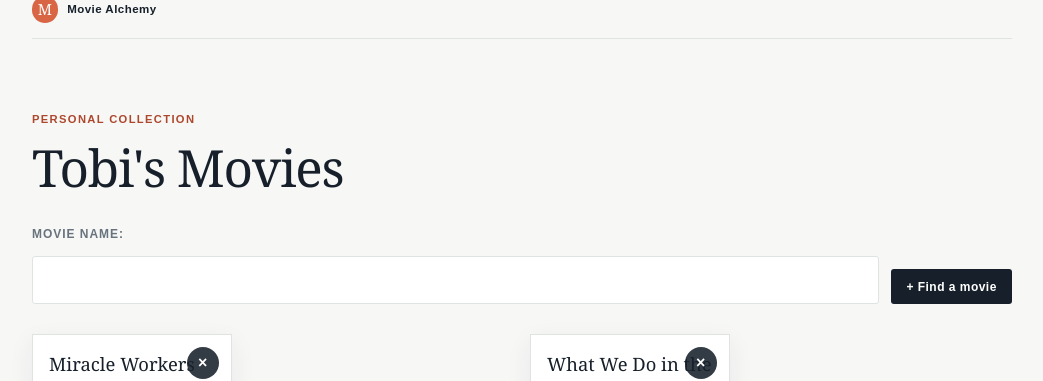
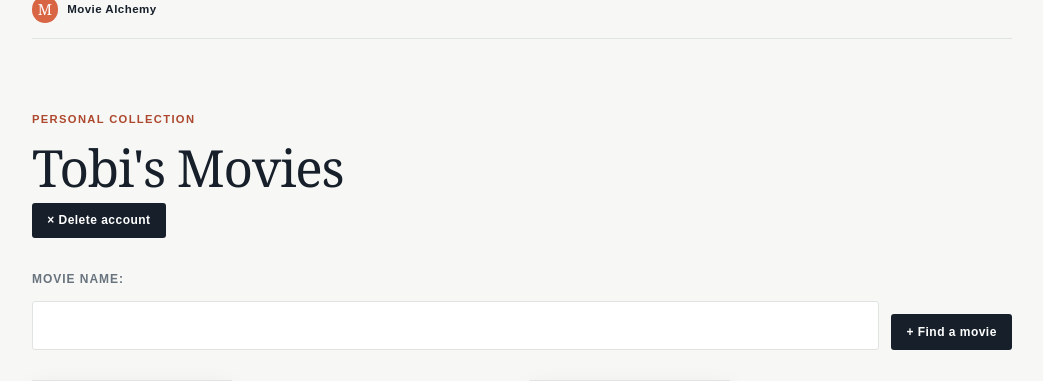
Before and after one commit to Tobbyte/movie_alchemy, a Flask app: page /users/1/movies in a window 1280 px wide. Shown: the part 24-405 px from the top of the page, without its empty margins (118-1161 px from the left). Run offline with Flask 3, Linux system fonts and the light colour scheme.

Commit message:
delete user

```diff
--- a/movie_alchemy/app.py
+++ b/movie_alchemy/app.py
@@ -165,7 +165,13 @@ class MovieAlchemyApp:
         self.app.add_url_rule(
             "/users/<int:user_id>/movies/<int:movie_id>/delete",
             view_func=self.delete_favorite_movie,
-            methods=["POST"],
+            methods=["POST"],  # post bc. form has no delete method.
+        )
+
+        self.app.add_url_rule(
+            "/users/<int:user_id>/delete",
+            view_func=self.delete_user,
+            methods=["POST"],  # post bc. form has no delete method.
         )
 
     ### route handlers ###
@@ -407,6 +413,26 @@ class MovieAlchemyApp:
             )
         return redirect(url_for("users_movies", user_id=user_id), 303)
 
+    def delete_user(
+        self,
+        user_id: int,
+    ) -> Response | tuple[str, int]:
+        """Delete a user and all their favorite movies."""
+        user = self.data_manager.get_user_by_id(user_id)
+
+        if not user:
+            return (
+                render_template("404.html", error=API_ERR_404_NOT_FOUND),
+                404,
+            )
+
+        if not self.data_manager.delete_user(user_id=user_id):
+            return (
+                render_template("404.html", error=API_ERR_404_NOT_FOUND),
+                404,
+            )
+        return redirect(url_for("index"), 303)
+
     def fetch_omdb_data(
         self,
         imdb_id: str,
--- a/movie_alchemy/datamanager.py
+++ b/movie_alchemy/datamanager.py
@@ -161,6 +161,21 @@ class DataManager:
             err_msg = "Failed to delete favorite movie."
             raise RuntimeError(err_msg) from error
 
+    def delete_user(self, user_id: int) -> bool:
+        """Delete a user and their associated favorites."""
+        try:
+            with self.db.session_factory.begin() as session:
+                user = session.scalars(
+                    select(User).where(User.id == user_id),
+                ).one_or_none()
+                if user:
+                    session.delete(user)
+                    return True
+                return False
+        except SQLAlchemyError as error:
+            err_msg = "Failed to delete user."
+            raise RuntimeError(err_msg) from error
+
     def add_movie(
         self,
         name: str,
--- a/movie_alchemy/templates/movies.html
+++ b/movie_alchemy/templates/movies.html
@@ -3,6 +3,11 @@
 <header class="page-header compact-header">
     <p class="eyebrow">Personal collection</p>
     <h1>{{ user_name }}'s Movies</h1>
+    <div class="header-actions">
+        <form action="{{ url_for('delete_user', user_id=user_id) }}" method="post"
+            onsubmit="return confirm('Are you sure you want to delete your account? This action cannot be undone.');">
+            <button type="submit" class="delete-user-button"><span aria-hidden="true">&times;</span> Delete account</button>
+        </form>
 </header>
 <div class="search_container">
     <form action="{{ url_for('users_movies', user_id=user_id) }}" method="post">
```
